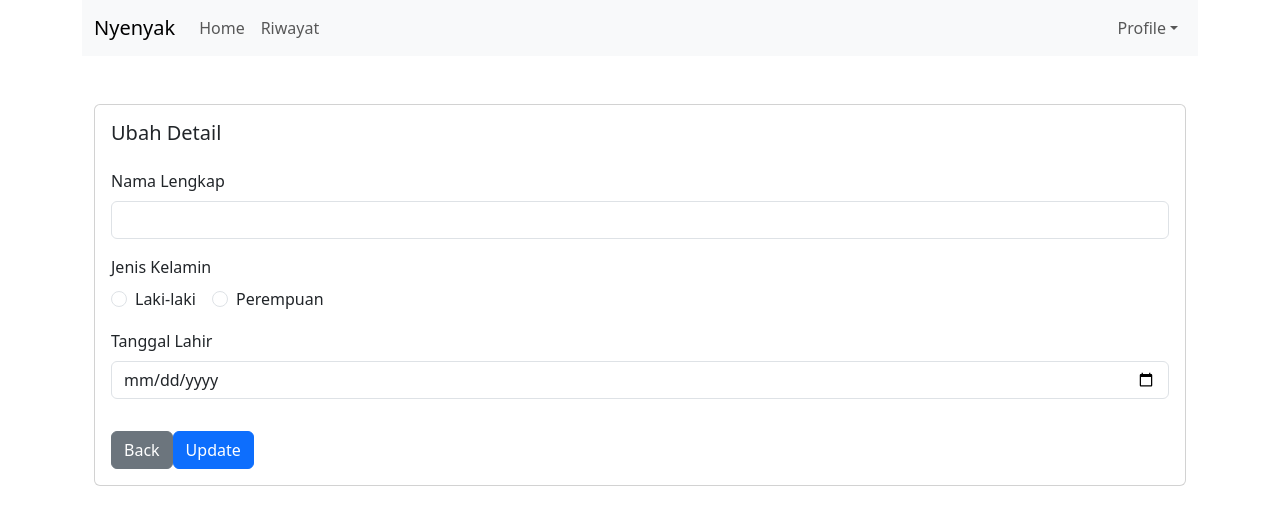
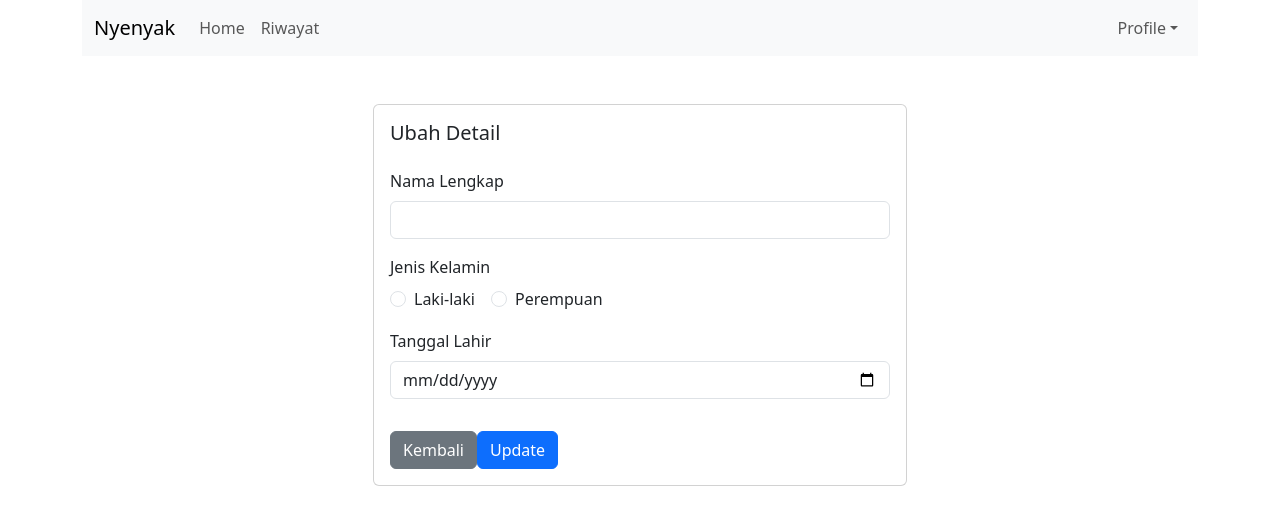
Before and after one commit to MayricoAK/Nyenyak-Web, a React (Create React App) app in the folder frontend/: page /profile/update in a window 1280 px wide. Shown: the top 524 px of the page. Built offline with nearby package versions, Linux system fonts and the light colour scheme; no server answers.

Commit message:
add some config in update user and update password

```diff
--- a/frontend/src/pages/UpdatePassword.js
+++ b/frontend/src/pages/UpdatePassword.js
@@ -62,6 +62,8 @@ function UpdatePassword() {
     <Layout>
       <Navbar />
         <div className="container mt-5">
+          <div className="row justify-content-center">
+            <div className="col-md-6">
             <div className="card">
               <div className="card-body">
                 <h5 className="card-title mb-4">Ubah Password </h5>
@@ -75,7 +77,7 @@ function UpdatePassword() {
                       onChange={handleNewPasswordChange}
                       required
                     />
-                  </Form.Group>
+                  </Form.Group><br />
                   <Form.Group controlId="confirmPassword">
                     <Form.Label>Konfirmasi Password Baru</Form.Label>
                     <Form.Control
@@ -95,6 +97,8 @@ function UpdatePassword() {
                 </Form>
               </div>
             </div>
+            </div>
+          </div>
         </div>
     </Layout>
   );
--- a/frontend/src/pages/UpdateUsers.js
+++ b/frontend/src/pages/UpdateUsers.js
@@ -99,6 +99,8 @@ function UpdateUsers() {
     <Layout>
         <Navbar />
         <div className="container mt-5">
+          <div className="row justify-content-center">
+            <div className="col-md-6">
             <div className="card">
               <div className="card-body">
                 <h5 className="card-title mb-4">Ubah Detail </h5>
@@ -123,11 +125,13 @@ function UpdateUsers() {
                       <input type="date" className="form-control" id="birthDate" name="birthDate" value={formData.birthDate}
                         onChange={handleInputChange}/>
                     </div>
-                    <button onClick={() => navigate('/profile')} className="btn btn-secondary mt-3">Back</button>
+                    <button onClick={() => navigate('/profile')} className="btn btn-secondary mt-3">Kembali</button>
                     <button type="submit" className="btn btn-primary mt-3">Update</button>
                   </form>
               </div>
             </div>
+            </div>
+          </div>
         </div>
     </Layout>
   );
```
